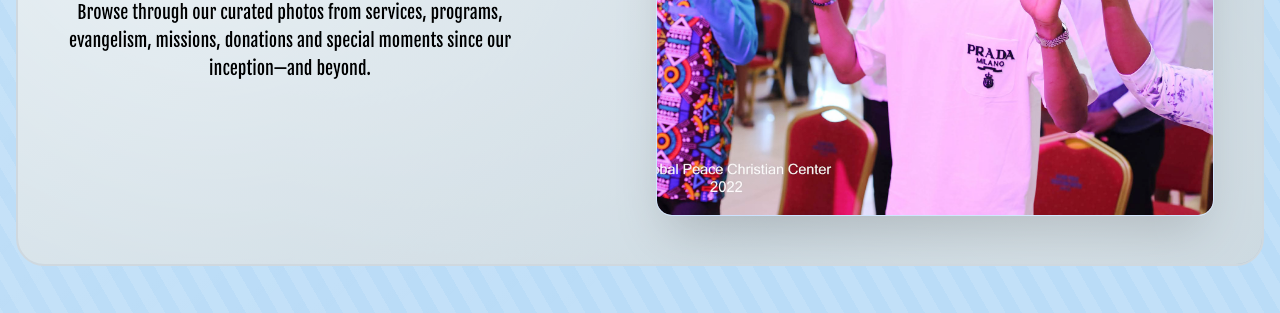
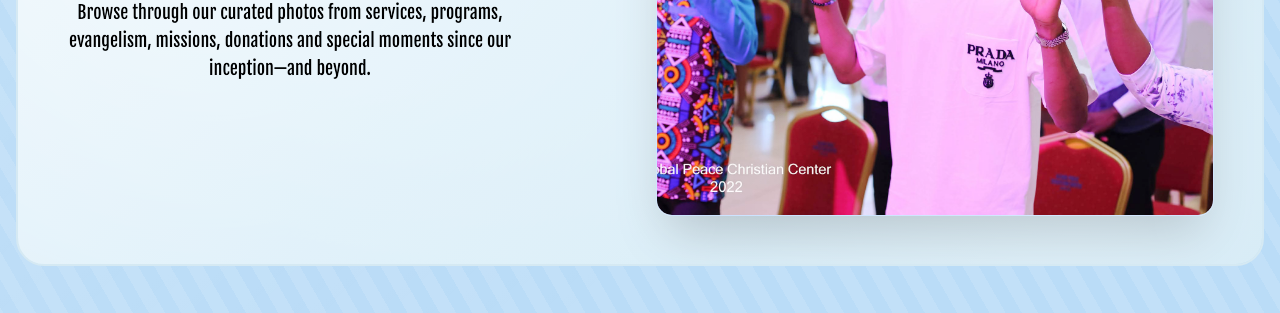
Before and after one commit to samuel1578/GPCC-HTMLL, a website: page public/gallery.html in a window 1280 px wide. Shown: the part 353-666 px from the top of the page. Drawn offline with nearby package versions, Linux system fonts and the light colour scheme.

Commit message:
Gallery gradient update

```diff
--- a/public/gallery.html
+++ b/public/gallery.html
@@ -184,9 +184,9 @@
 
     /* NEW: ash hero background (not white) */
     .hero-ash{
-      /* Softer ash-blue blend matching body bg (#badcf7) */
-      background:linear-gradient(135deg,#d9e6ed 0%,#c9d8e1 52%,#bccdd7 100%);
-      border:2px solid #cfd8df;
+      /* Lighter blue blend (previous ash-blue replaced) */
+      background:linear-gradient(135deg,#ecf6fc 0%,#d9eef9 45%,#cbe6f4 100%);
+      border:2px solid #d5e9f3;
     }
   </style>
 </head>
```
